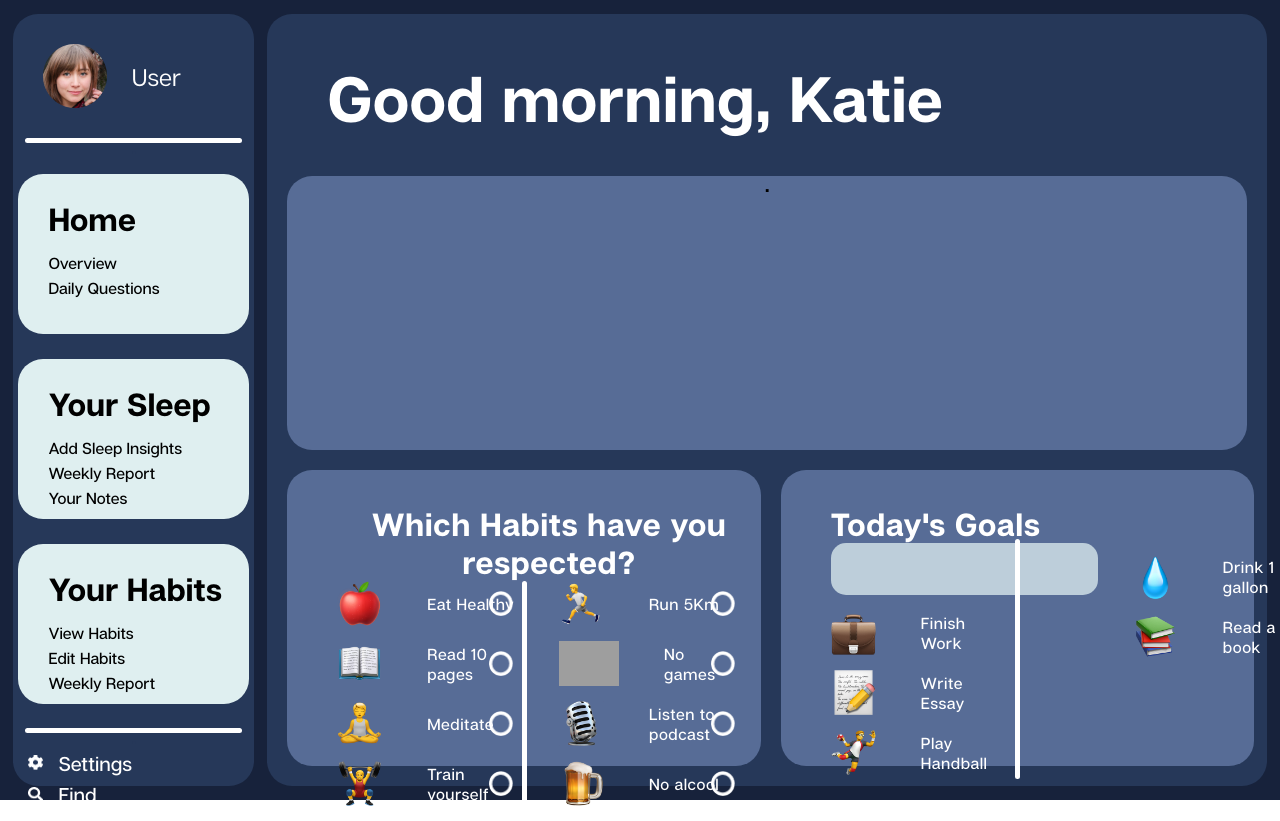
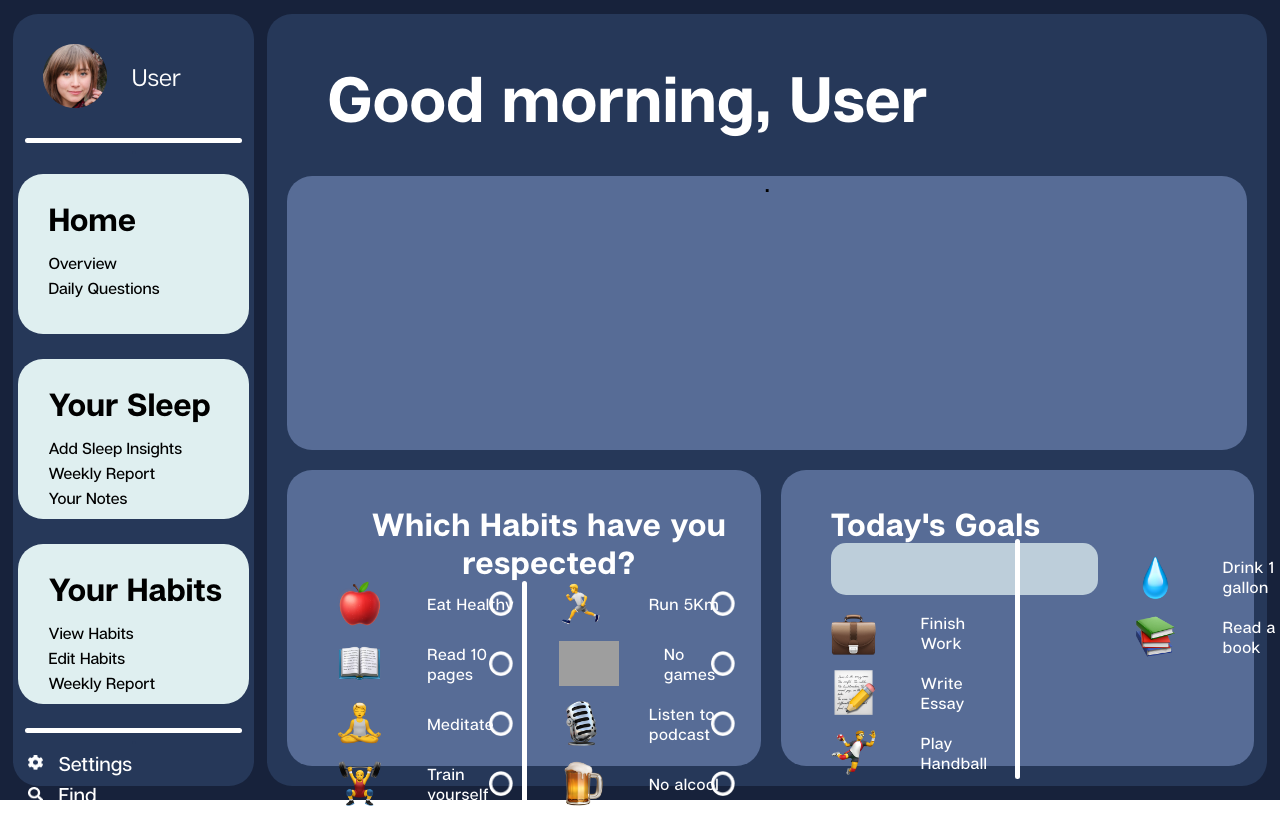
Before and after one commit to nite-app/nite, a React (Create React App) app: page / in a window 1280 px wide. Shown: the top 821 px of the page. Built offline with nearby package versions, Linux system fonts and the light colour scheme; no server answers; grey boxes are pictures that could not be loaded.

Commit message:
home display only char before @

```diff
--- a/src/components/Home.js
+++ b/src/components/Home.js
@@ -7,20 +7,7 @@ import searchicon from "../img/searchimg.png";
 import { useAuth } from "../contexts/AuthContext";
 
 function Home() {
-  const { currentUser } = useAuth();
-  const [name, setName] = useState("User");
-
-  function namesetter() {
-    if (currentUser == null) {
-      setName("User");
-      return "User";
-    } else {
-      setName(currentUser.email);
-      return currentUser.email;
-    }
-  }
-
-  React.useEffect(namesetter);
+  const { name } = useAuth();
 
   return (
     <>
@@ -69,7 +56,7 @@ function Home() {
           </div>
         </div>
         <div className="maincontainer">
-          <h1 className="containerheader">Good morning, Katie</h1>
+          <h1 className="containerheader">Good morning, {name}</h1>
           <div className="mainpanel1">.</div>
           <div className="mainpanelscont">
             <div className="bottompanel">
--- a/src/contexts/AuthContext.js
+++ b/src/contexts/AuthContext.js
@@ -13,6 +13,7 @@ export function AuthProvider({ children }) {
   const [currentUser, setCurrentUser] = useState();
   const [loading, setLoading] = useState(true);
   const navigate = useNavigate();
+  const [name, setName] = useState("User");
 
   function signup(email, password) {
     console.log("Got to the signup function");
@@ -38,6 +39,19 @@ export function AuthProvider({ children }) {
     navigate("/");
   }
 
+  function namesetter() {
+    if (currentUser == null) {
+      setName("User");
+      return "User";
+    } else {
+      let s = currentUser.email;
+      let n = s.indexOf("@");
+      s = s.substring(0, n != -1 ? n : s.length);
+      setName(s);
+      return s;
+    }
+  }
+
   React.useEffect(() => {
     const unsubscribe = firebase.auth().onAuthStateChanged((user) => {
       console.log("Checking auth status...");
@@ -47,8 +61,11 @@ export function AuthProvider({ children }) {
     return () => unsubscribe(); // unsubscribing from the listener when the component is unmounting.
   }, []);
 
+  React.useEffect(namesetter);
+
   const value = {
     currentUser,
+    name,
     signup,
     login,
   };
```
